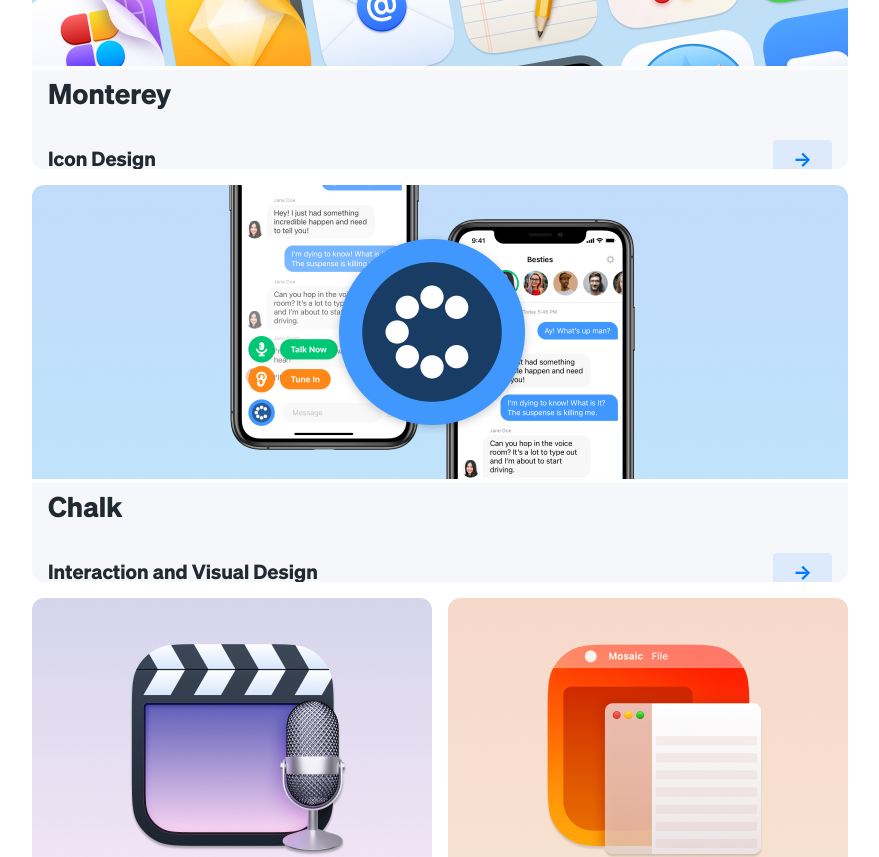
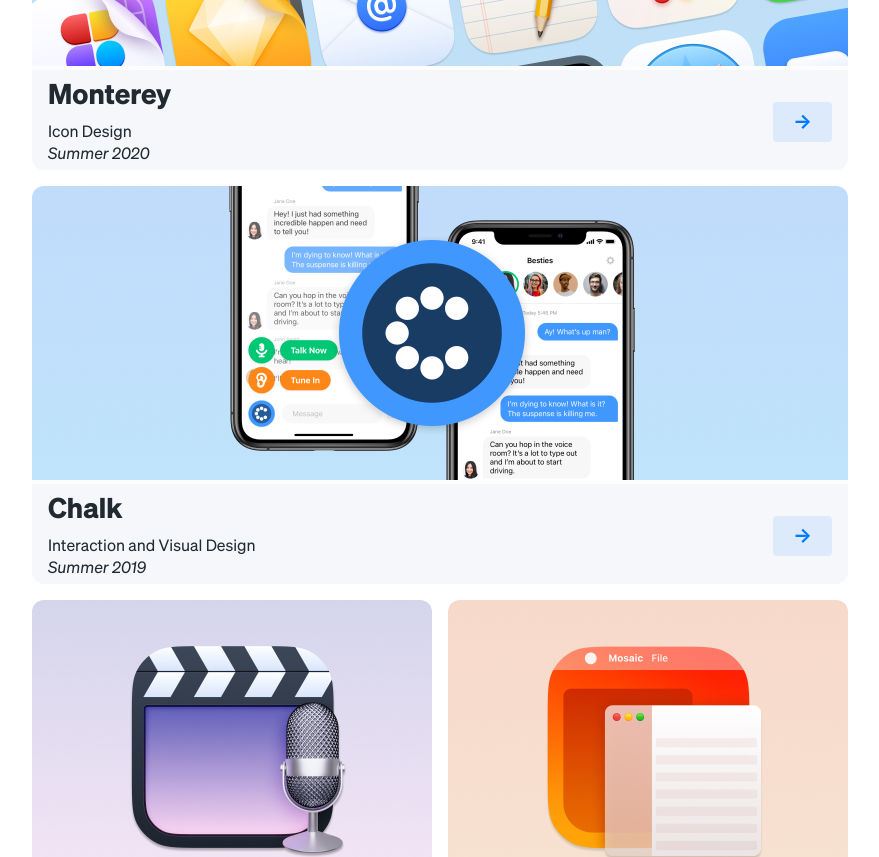
Before and after one commit to gavinmn/nelson.co, a Next.js app: page / in a window 1280 px wide. Shown: the part 1060-1917 px from the top of the page, without its empty margins (200-1079 px from the left). Built offline with nearby package versions, Linux system fonts and the light colour scheme.

Commit message:
added lh variables

```diff
--- a/src/components/card.js
+++ b/src/components/card.js
@@ -10,7 +10,7 @@ const CardBase = styled.div`
   background-color: var(--bg-secondary);
   border-radius: 12px;
   max-width: 100%;
-  height: 397px;
+  height: 398px;
   overflow: hidden;
 
   @media ${device.desktop} {
@@ -49,6 +49,12 @@ const Text = styled.div`
   margin-right: 8px;
 `
 
+const Subtext = styled.p`
+  font-size: var(--font-xs);
+  line-height:
+  color: var(--font-secondary);
+`
+
 const Card = props => {
   const [doubleWidth, setDoubleWidth] = useState(false)
 
@@ -74,10 +80,10 @@ const Card = props => {
       <BottomSection>
         <Text>
           <h1>{props.title}</h1>
-          <h2>{props.subtitle}</h2>
-          <h2>
+          <Subtext>{props.subtitle}</Subtext>
+          <Subtext>
             <i>{props.time}</i>
-          </h2>
+          </Subtext>
         </Text>
         {props.children}
       </BottomSection>
--- a/src/components/globalstyle.js
+++ b/src/components/globalstyle.js
@@ -41,11 +41,21 @@ export const GlobalStyle = createGlobalStyle`
 		--font-m: 18px;
 		--font-l: 26px;
 
+		--lh-xs: 20px;
+		--lh-s: 24px;
+		--lh-m: 24px;
+		--lh-l: 30px;
+
 		@media only screen and (min-width: 722px) {
 			--font-xs: 16px;
 			--font-s: 18px;
 			--font-m: 20px;
 			--font-l: 28px;
+
+			--lh-xs: 24px;
+			--lh-s: 24px;
+			--lh-m: 28px;
+			--lh-l: 36px;
 		}
 
 
--- a/src/styles/fonts.css
+++ b/src/styles/fonts.css
@@ -27,20 +27,20 @@
 
 h1 {
   font-size: var(--font-l);
-  line-height: 30px;
+  line-height: var(--lh-l);
   margin-bottom: 0.5rem;
 }
 
 h2 {
   font-size: var(--font-m);
-  line-height: 24px;
+  line-height: var(--lh-m);
   font-weight: bold;
   margin: 1.25rem 0 0.5rem 0;
 }
 
 h3 {
   font-size: var(--font-s);
-  line-height: 24px;
+  line-height: var(--lh-s);
   font-style: italic;
   font-weight: normal;
   margin: 1.25rem 0 0.5rem 0;
@@ -50,7 +50,7 @@ h3 {
 p,
 li {
   font-size: var(--font-s);
-  line-height: 24px;
+  line-height: var(--lh-s);
 }
 
 a {
@@ -73,7 +73,7 @@ a:hover {
   background-color: var(--bg-secondary);
   padding: 0.15rem 0.2rem;
   border-radius: 4px;
-} */
+}
 
 ul {
   list-style-type: disc;
@@ -87,25 +87,25 @@ ul > li {
 li::marker {
   color: var(--text-secondary);
   font-size: 14px;
-}
+} */
 
 @media only screen and (min-width: 722px) {
   h1 {
     font-size: var(--font-l);
-    line-height: 36px;
+    line-height: var(--lh-l);
     margin-bottom: 0.25rem;
   }
 
   h2 {
     font-size: var(--font-m);
-    line-height: 28px;
+    line-height: var(--lh-m);
     font-weight: bold;
     margin: 0.75rem 0 0.25rem 0;
   }
 
   h3 {
     font-size: var(--font-s);
-    line-height: 24px;
+    line-height: var(--lh-s);
     font-style: italic;
     font-weight: normal;
     margin: 0.75rem 0 0.25rem 0;
@@ -115,7 +115,7 @@ li::marker {
   p,
   li {
     font-size: var(--font-s);
-    line-height: 24px;
+    line-height: var(--lh-s);
   }
 
   /* code {
@@ -124,7 +124,7 @@ li::marker {
     background-color: var(--bg-secondary);
     padding: 0.15rem 0.2rem;
     border-radius: 4px;
-  } */
+  }
 
   ul > li {
     margin-left: 1rem;
@@ -132,5 +132,5 @@ li::marker {
 
   li::marker {
     font-size: 16px;
-  }
+  } */
 }
```
